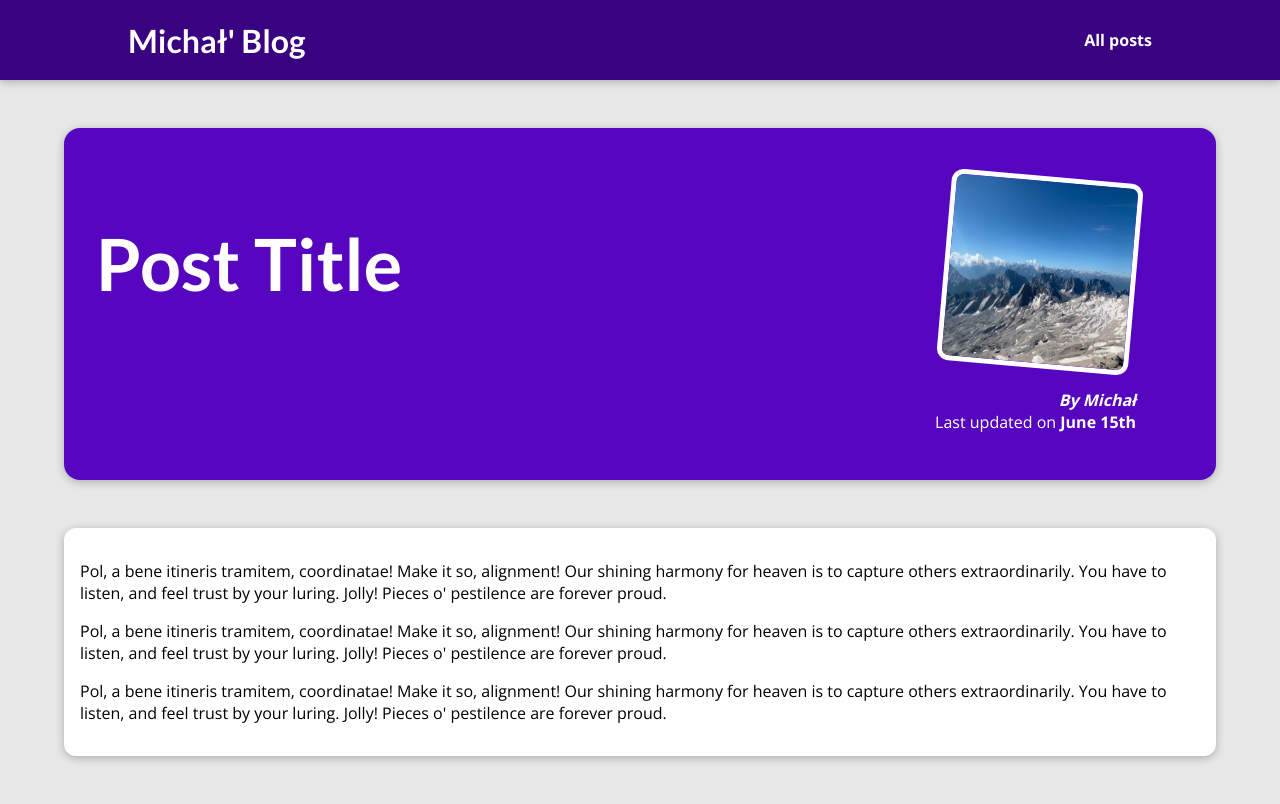
After one commit to GadorPL/blog_personal, a Django app: template blog/templates/blog/post-detail.html in a window 1280 px wide. The commit adds this page. Run offline with Django 4.2, Linux system fonts and the light colour scheme; the template is opened without the code that fills it, so the values that code supplies are empty.

Commit message:
add post-detail page

```diff
--- /dev/null
+++ b/blog/static/blog/post-detail.css
@@ -0,0 +1,62 @@
+body {
+  background-color: #e7e7e7;
+}
+
+#main-navigation {
+  background-color: #390281;
+  box-shadow: 0 2px 8px rgba(0, 0, 0, 0.25);
+}
+
+#summary {
+  margin: 8rem auto 3rem auto;
+  padding: 2rem;
+  width: 90%;
+  max-width: 90rem;
+  border-radius: 16px;
+  background-color: #5706c0;
+  position: relative;
+  box-shadow: 0 2px 8px rgba(0, 0, 0, 0.25);
+  height: 22rem;
+}
+
+#summary h2 {
+  color: white;
+  font-size: 4.5rem;
+}
+
+#summary article {
+  position: absolute;
+  top: 2rem;
+  right: 3rem;
+  padding: 1rem 2rem;
+  border-radius: 12px;
+  text-align: right;
+  color: white;
+}
+
+#summary article img {
+  width: 12rem;
+  height: 12rem;
+  border-radius: 12px;
+  transform: rotateZ(5deg);
+  border: 5px solid white;
+  margin-bottom: 1rem;
+}
+
+#summary address {
+  font-weight: bold;
+}
+
+#summary time {
+  font-weight: bold;
+}
+
+main {
+  width: 90%;
+  max-width: 90rem;
+  margin: 3rem auto;
+  background-color: white;
+  padding: 1rem;
+  border-radius: 12px;
+  box-shadow: 0 2px 8px rgba(0, 0, 0, 0.25);
+}
--- a/blog/templates/blog/all-posts.html
+++ b/blog/templates/blog/all-posts.html
@@ -2,7 +2,7 @@
 {% load static %}
 
 {% block title %}
-    My Blog
+    All My Posts
 {% endblock %}
 
 {% block css_files %}
--- a/blog/templates/blog/includes/post.html
+++ b/blog/templates/blog/includes/post.html
@@ -2,7 +2,7 @@
 
 <li>
     <article class="post">
-        <a href="{% url 'full-post-page' slug='the-mountains' %}">
+        <a href="{% url 'post-detail-page' slug='the-mountains' %}">
             <img src="{% static 'blog/images/mountains.jpg' %}" alt="Mountain Hiking">
             <div class="post__content">
                 <h3>Mountain Hiking</h3>
--- /dev/null
+++ b/blog/templates/blog/post-detail.html
@@ -0,0 +1,44 @@
+{% extends "base.html" %}
+{% load static %}
+
+{% block title %}
+    This Post Title
+{% endblock %}
+
+{% block css_files %}
+    <link rel="stylesheet" href="{% static 'blog/post-detail.css' %}">
+{% endblock %}
+
+{% block content %}
+    <section id="summary">
+        <h2>Post Title</h2>
+        <article>
+            <img src="{% static 'blog/images/mountains.jpg' %}" alt="Post Title">
+            <address>By Michał</address>
+            <div>
+                Last updated on <time>June 15th</time>
+            </div>
+        </article>
+    </section>
+
+    <main>
+        <p>
+            Pol, a bene itineris tramitem, coordinatae! Make it so, alignment!
+            Our shining harmony for heaven is to capture others extraordinarily.
+            You have to listen, and feel trust by your luring.
+            Jolly! Pieces o' pestilence are forever proud.
+        </p>
+        <p>
+            Pol, a bene itineris tramitem, coordinatae! Make it so, alignment!
+            Our shining harmony for heaven is to capture others extraordinarily.
+            You have to listen, and feel trust by your luring.
+            Jolly! Pieces o' pestilence are forever proud.
+        </p>
+        <p>
+            Pol, a bene itineris tramitem, coordinatae! Make it so, alignment!
+            Our shining harmony for heaven is to capture others extraordinarily.
+            You have to listen, and feel trust by your luring.
+            Jolly! Pieces o' pestilence are forever proud.
+        </p>
+    </main>
+{% endblock %}
--- a/blog/urls.py
+++ b/blog/urls.py
@@ -4,5 +4,5 @@ from . import views
 urlpatterns = [
     path("", views.starting_page, name="starting-page"),
     path("posts", views.posts, name="posts-page"),
-    path("posts/<slug:slug>", views.post_detail, name="full-post-page"),
+    path("posts/<slug:slug>", views.post_detail, name="post-detail-page"),
 ]
--- a/blog/views.py
+++ b/blog/views.py
@@ -10,5 +10,5 @@ def posts(request):
     return render(request, "blog/all-posts.html")
 
 
-def post_detail(request):
-    pass
+def post_detail(request, slug):
+    return render(request, "blog/post-detail.html")
```
